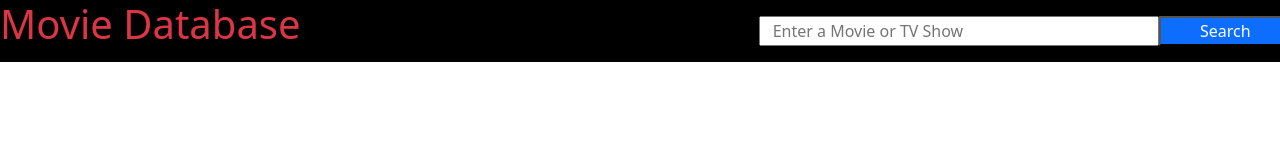
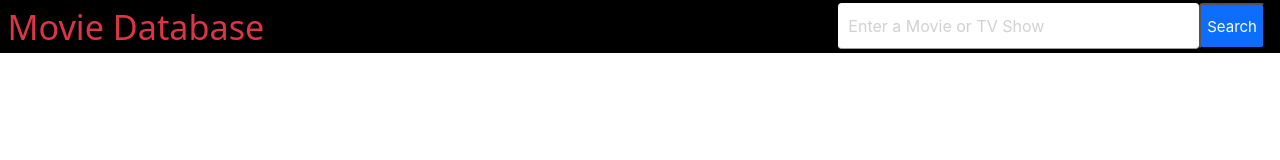
Before and after one commit to Howardk97/movie-database, a plain HTML site: page index.html in a window 1280 px wide. Drawn offline with nearby package versions, Linux system fonts and the light colour scheme.

Commit message:
Updated header

```diff
--- a/index.html
+++ b/index.html
@@ -5,19 +5,43 @@
     <meta http-equiv="X-UA-Compatible" content="IE=edge">
     <meta name="viewport" content="width=device-width, initial-scale=1.0">
     <title>Document</title>
+
+    <!-- Bootstrap -->
     <link href="https://cdn.jsdelivr.net/npm/bootstrap@5.1.1/dist/css/bootstrap.min.css" rel="stylesheet">
+    <script src="https://code.jquery.com/jquery-3.3.1.slim.min.js" integrity="sha384-q8i/X+965DzO0rT7abK41JStQIAqVgRVzpbzo5smXKp4YfRvH+8abtTE1Pi6jizo" crossorigin="anonymous"></script>
+    <script src="https://cdn.jsdelivr.net/npm/popper.js@1.14.7/dist/umd/popper.min.js" integrity="sha384-UO2eT0CpHqdSJQ6hJty5KVphtPhzWj9WO1clHTMGa3JDZwrnQq4sF86dIHNDz0W1" crossorigin="anonymous"></script>
+    <script src="https://cdn.jsdelivr.net/npm/bootstrap@4.3.1/dist/js/bootstrap.min.js" integrity="sha384-JjSmVgyd0p3pXB1rRibZUAYoIIy6OrQ6VrjIEaFf/nJGzIxFDsf4x0xIM+B07jRM" crossorigin="anonymous"></script>
+
+    <!-- Materialize -->
+    <!-- Compiled and minified CSS -->
+    <link rel="stylesheet" href="https://cdnjs.cloudflare.com/ajax/libs/materialize/1.0.0/css/materialize.min.css">
+
+    <!-- Compiled and minified JavaScript -->
+    <script src="https://cdnjs.cloudflare.com/ajax/libs/materialize/1.0.0/js/materialize.min.js"></script>
+
+    <!-- CSS -->
+    <link rel="stylesheet" href="./style.css">
 </head>
 <body>
-    <header class="d-flex justify-content-between bg-black text-danger">
-        <h1 class="col-4">Movie Database</h1>
+    <header class="d-flex justify-content-between align-items-center bg-black text-danger">
+        <h4 class="m-2 col-3">Movie Database</h4>
 
-        <div class="row col-8 col-md-7 col-lg-6 col-xl-5">
-            <input class="col-9 col-md-9 col-lg-9 col-xl-9 mt-3 mb-3" id="search-input" type="text" placeholder="Enter a Movie or TV Show">
-            <button class="col-3 col-md-3 col-lg-3 col-xl-3 mt-3 mb-3 bg-primary text-white" id="search-btn">Search</button>
+        <div class="d-flex mx-3 col-4">
+            <input class="search search-bar bg-white m-auto rounded" id="search-input" type="search" placeholder="Enter a Movie or TV Show">
+            <button class="bg-primary text-white search rounded" id="search-btn">Search</button>
         </div>
+
+        <!-- <div class="input-group d-flex col-4 align-self-center">
+            <div class="form-outline h-75">
+              <input class="bg-white" type="search" id="form1" class="form-control" />
+            </div>
+            <button type="button h-75" class="btn btn-primary">
+              <i class="fas fa-search"></i>
+            </button>
+          </div> -->
     </header>
 
-    <section id = "mov-title"></section>
+    <section id="mov-title"></section>
 
     <section id = "mov-img"></section>
 
--- /dev/null
+++ b/style.css
@@ -0,0 +1,9 @@
+.search {
+    height: auto;
+    /* text-indent: 5px; */
+    /* border-radius: 10%; */
+}
+
+.search-bar {
+    text-indent: 10px;
+}
```
